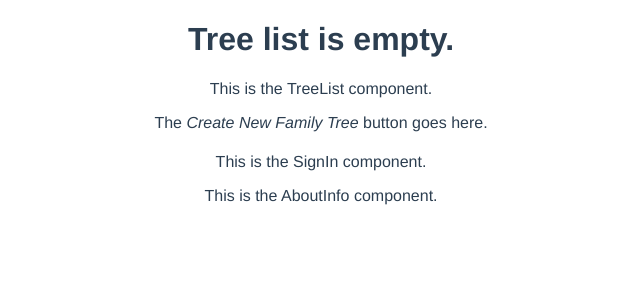
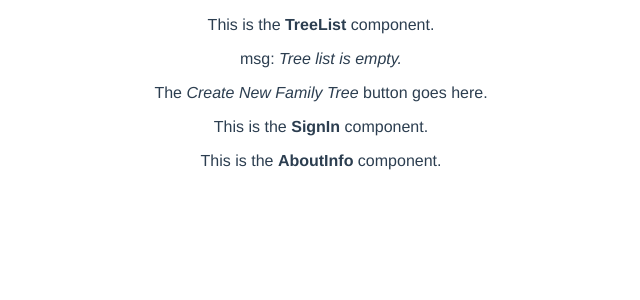
Before and after one commit to jrschmidt/familia-vue, a Vue app: page / in a window 1280 px wide. Shown: the top 300 px of the page, without its empty margins (319-959 px from the left). Built offline with nearby package versions, Linux system fonts and the light colour scheme.

Commit message:
change TreeCreateNew component to TreeCreateButton

```diff
--- a/src/components/AboutInfo.vue
+++ b/src/components/AboutInfo.vue
@@ -1,6 +1,6 @@
 <template>
   <div class="about-info">
-    <p>This is the AboutInfo component.</p>
+    <p>This is the <strong>AboutInfo</strong> component.</p>
   </div>
 </template>
 
--- a/src/components/SignIn.vue
+++ b/src/components/SignIn.vue
@@ -1,7 +1,6 @@
 <template>
   <div class="sign-in">
-    <h1>{{ msg }}</h1>
-    <p>This is the SignIn component.</p>
+    <p>This is the <strong>SignIn</strong> component.</p>
   </div>
 </template>
 
--- a/src/components/TreeCreateNew.vue
+++ b/src/components/TreeCreateButton.vue
@@ -1,12 +1,12 @@
 <template>
-  <div class="tree-create-new">
+  <div class="tree-create-button">
     <p>The <em>Create New Family Tree</em> button goes here.</p>
   </div>
 </template>
 
 <script>
 export default {
-  name: 'TreeCreateNew'
+  name: 'TreeCreateButton'
 }
 </script>
 
--- a/src/components/TreeList.vue
+++ b/src/components/TreeList.vue
@@ -1,7 +1,7 @@
 <template>
   <div class="tree-list">
-    <h1>{{ msg }}</h1>
-    <p>This is the TreeList component.</p>
+    <p>This is the <strong>TreeList</strong> component.</p>
+    <p class="fm-msg">msg: <em>{{ msg }}</em></p>
   </div>
 </template>
 
--- a/src/views/Home.vue
+++ b/src/views/Home.vue
@@ -1,7 +1,7 @@
 <template>
   <div class="home">
     <TreeList msg="Tree list is empty."/>
-    <TreeCreateNew status="not-yet"></TreeCreateNew>
+    <TreeCreateButton status="inactive"></TreeCreateButton>
     <SignIn status="not-yet"></SignIn>
     <AboutInfo></AboutInfo>
   </div>
@@ -10,7 +10,7 @@
 <script>
 // @ is an alias to /src
 import TreeList from '@/components/TreeList.vue'
-import TreeCreateNew from '@/components/TreeCreateNew.vue'
+import TreeCreateButton from '@/components/TreeCreateButton.vue'
 import SignIn from '@/components/SignIn.vue'
 import AboutInfo from '@/components/AboutInfo.vue'
 
@@ -18,7 +18,7 @@ export default {
   name: 'Home',
   components: {
     TreeList,
-    TreeCreateNew,
+    TreeCreateButton,
     SignIn,
     AboutInfo
   }
```
Also changed, not shown: src/assets/logo.png (deleted).
